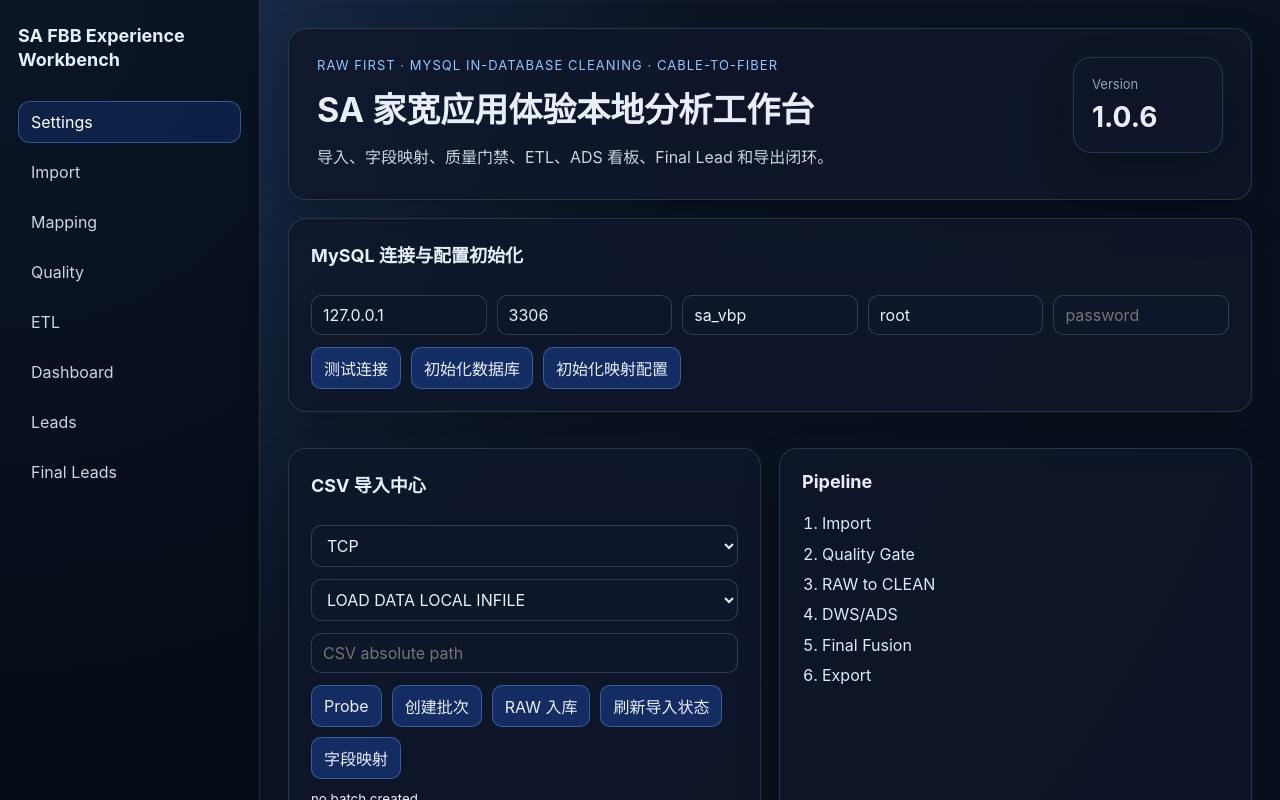
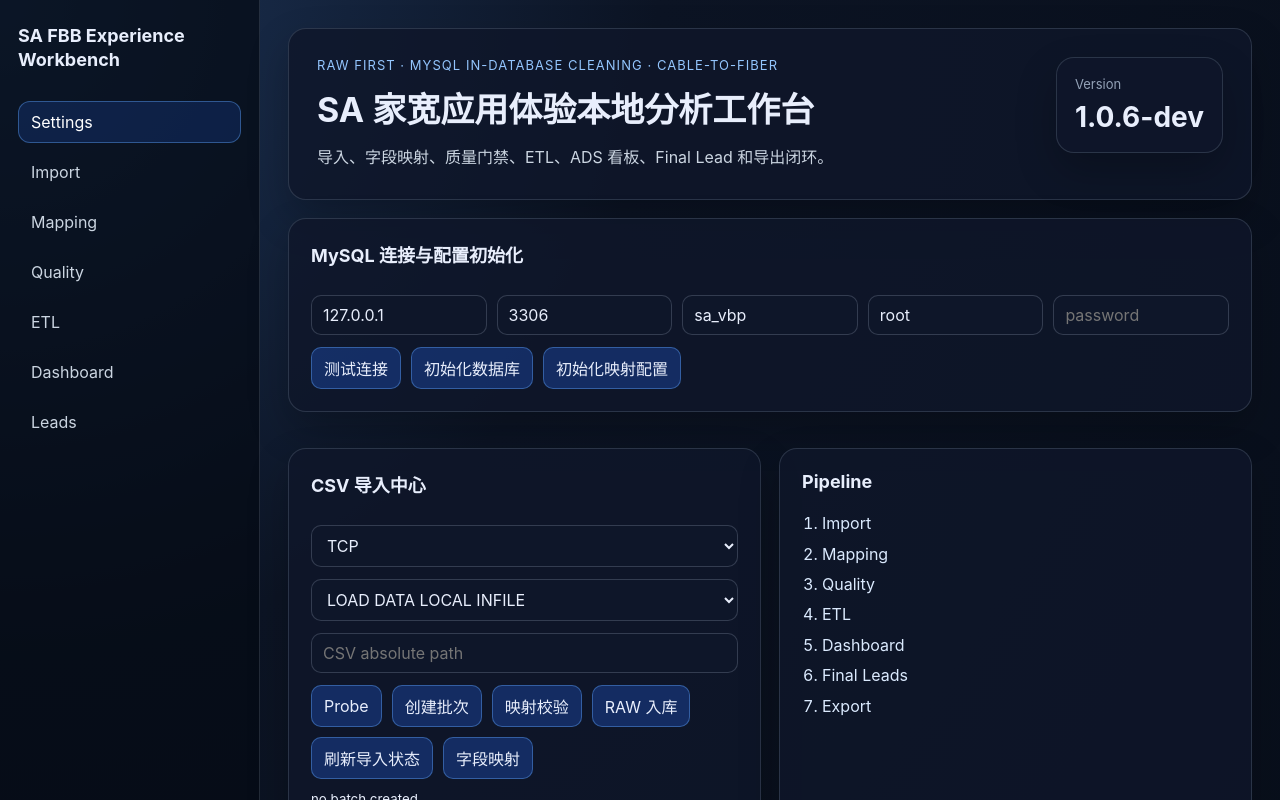
Before and after one commit to zhou-yang-personal/sa-fbb-experience-workbench, a React (Vite) app: page / in a window 1280 px wide. Shown: the top 800 px of the page. Built offline with nearby package versions, Linux system fonts and the light colour scheme.

Commit message:
refactor: mount composed workbench app

```diff
--- a/src/main.tsx
+++ b/src/main.tsx
@@ -1,10 +1,10 @@
 import React from 'react';
 import ReactDOM from 'react-dom/client';
-import { WorkbenchApp } from './features/workbench/WorkbenchApp';
+import { WorkbenchAppV2 } from './features/workbench/WorkbenchAppV2';
 import './styles.css';
 
 ReactDOM.createRoot(document.getElementById('root') as HTMLElement).render(
   <React.StrictMode>
-    <WorkbenchApp />
+    <WorkbenchAppV2 />
   </React.StrictMode>,
 );
```
